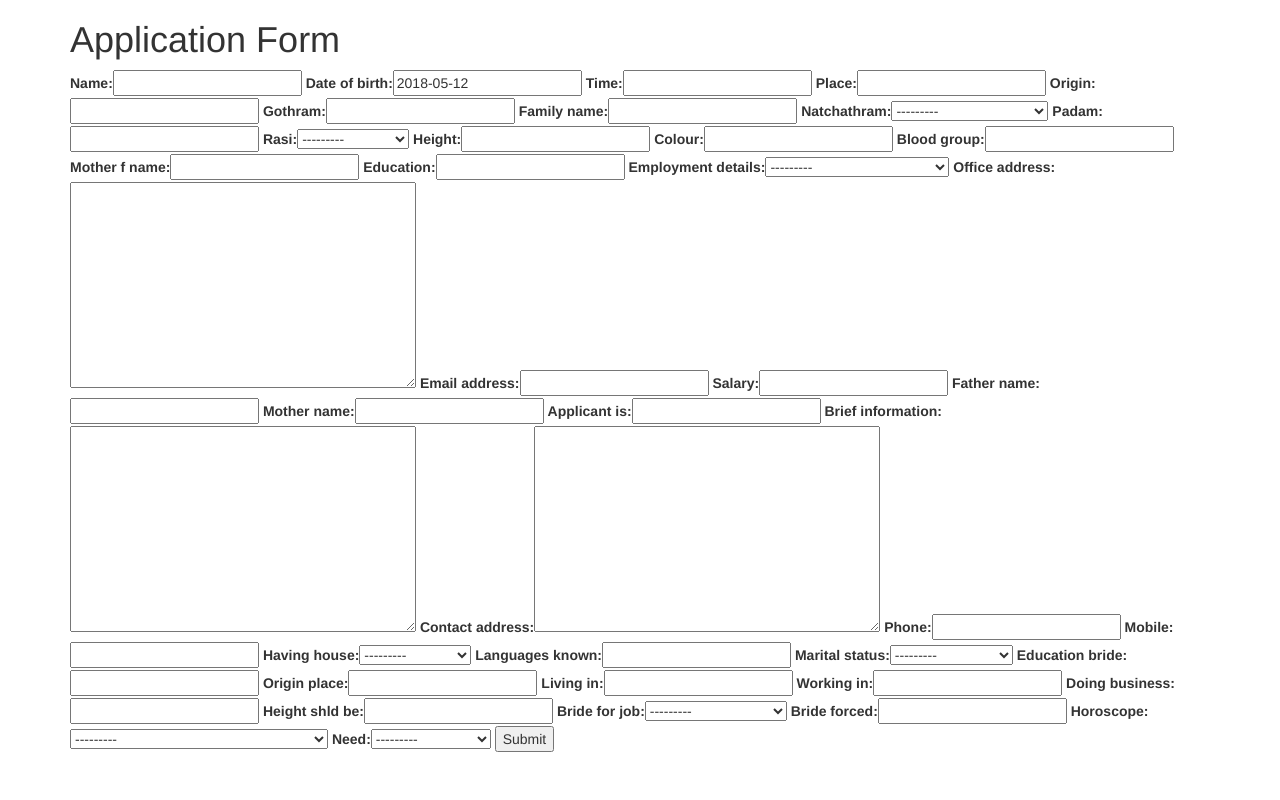
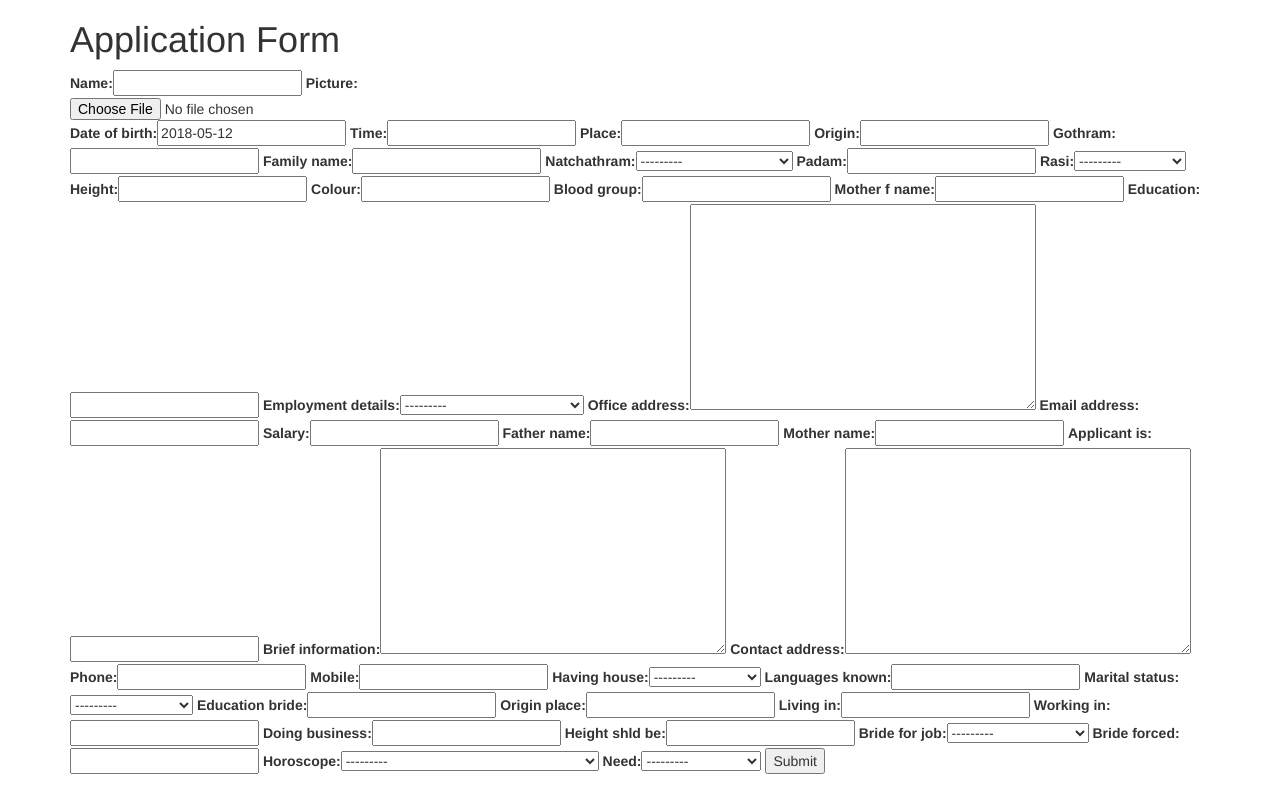
Before and after one commit to trajeshk/Matrimony, a Django app: a page that uses mela/matrimony/templates/matrimony/application_form.html in a window 1280 px wide. Run offline with Django 3.2, Linux system fonts and the light colour scheme; some libraries are stand-ins or nearby versions.

Commit message:
file upload changes

```diff
--- a/mela/matrimony/models.py
+++ b/mela/matrimony/models.py
@@ -99,13 +99,10 @@
 
 
 
-
-
-
 # Create your models here.
 class Application(models.Model):
     name = models.CharField(max_length=200)
-    #picture = models.ImageField()
+    picture = models.FileField(upload_to='documents/', default="")
     date_of_birth = models.DateField(default=datetime.date.today)
     time = models.CharField(max_length=120)
     place = models.CharField(max_length=120)
@@ -147,8 +144,6 @@
     horoscope = models.CharField(max_length=50,choices=HSTATUS)
     need = models.CharField(max_length=20,choices=NEESTATUS)
 
-
-
     def __unicode__(self):
         return self.name
 
--- a/mela/matrimony/templates/matrimony/application_form.html
+++ b/mela/matrimony/templates/matrimony/application_form.html
@@ -24,7 +24,7 @@
 
 
 <h1>Application Form</h1>
-<form class="form-horizontal" method="post">{% csrf_token %}
+<form class="form-horizontal" method="post" enctype="multipart/form-data">{% csrf_token %}
     {{ form|bootstrap_horizontal }}
     <input type="submit" value="Submit" />
 </form>
--- a/mela/matrimony/views.py
+++ b/mela/matrimony/views.py
@@ -1,6 +1,7 @@
 
 from django.core.urlresolvers import reverse_lazy
 # Create your views here.
+from django.http import HttpResponse, HttpResponseRedirect
 from django.views.generic import ListView
 from django.views.generic.detail import DetailView
 from django.views.generic.edit import CreateView, UpdateView, DeleteView
@@ -14,7 +15,7 @@
 class ApplicationCreate(CreateView):
     model = Application
     success_url = reverse_lazy('application_list')
-    fields = ['name', 'date_of_birth', 'time', 'place', 'origin', 'gothram', 'family_name', 'natchathram', 'padam',
+    fields = ['name', 'picture','date_of_birth', 'time', 'place', 'origin', 'gothram', 'family_name', 'natchathram', 'padam',
               'rasi', 'height', 'colour', 'blood_group', 'mother_f_name', 'education', 'employment_details',
               'office_address', 'email_address', 'salary', 'father_name', 'mother_name', 'applicant_is',
               'brief_information', 'contact_address', 'phone', 'mobile', 'having_house', 'languages_known',
@@ -22,10 +23,11 @@
               'height_shld_be', 'bride_for_job', 'bride_forced', 'horoscope', 'need']
 
 
+
 class ApplicationUpdate(UpdateView):
     model = Application
     success_url = reverse_lazy('application_list')
-    fields = ['name', 'date_of_birth', 'time', 'place', 'origin', 'gothram', 'family_name', 'natchathram', 'padam',
+    fields = ['name', 'picture', 'date_of_birth', 'time', 'place', 'origin', 'gothram', 'family_name', 'natchathram', 'padam',
               'rasi', 'height', 'colour', 'blood_group', 'mother_f_name', 'education', 'employment_details',
               'office_address', 'email_address', 'salary', 'father_name', 'mother_name', 'applicant_is',
               'brief_information', 'contact_address', 'phone', 'mobile', 'having_house', 'languages_known',
--- a/mela/mela/settings.py
+++ b/mela/mela/settings.py
@@ -131,3 +131,6 @@
 # https://docs.djangoproject.com/en/1.9/howto/static-files/
 
 STATIC_URL = '/static/'
+
+MEDIA_URL = '/media/'
+MEDIA_ROOT = os.path.join(BASE_DIR, 'media')
--- a/mela/mela/urls.py
+++ b/mela/mela/urls.py
@@ -15,8 +15,14 @@
 """
 from django.conf.urls import include, url
 from django.contrib import admin
+from django.conf.urls.static import static
+
+from django.conf import settings
 
 urlpatterns = [
     url(r'^matrimony/', include('matrimony.urls')),
     url(r'^admin/', admin.site.urls),
 ]
+
+if settings.DEBUG:
+    urlpatterns += static(settings.MEDIA_URL, document_root=settings.MEDIA_ROOT)
```
Also changed, not shown: 5 other files.
